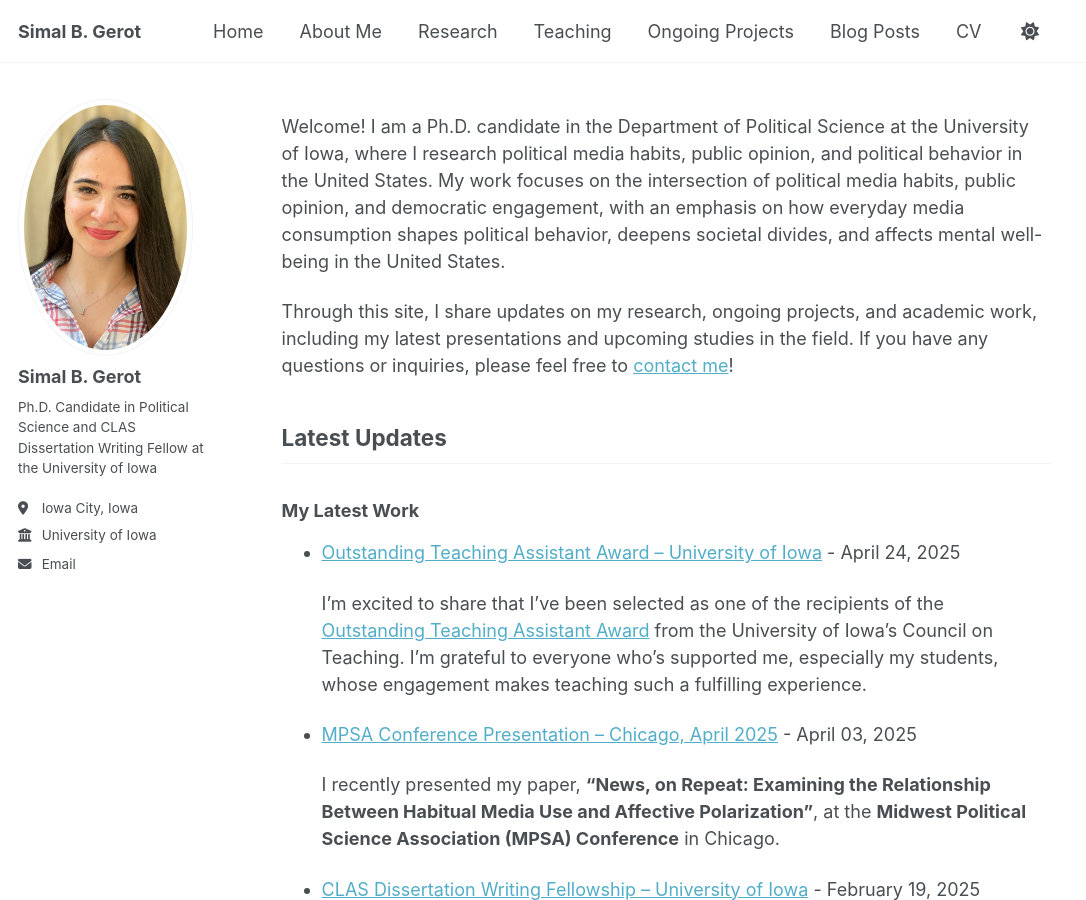
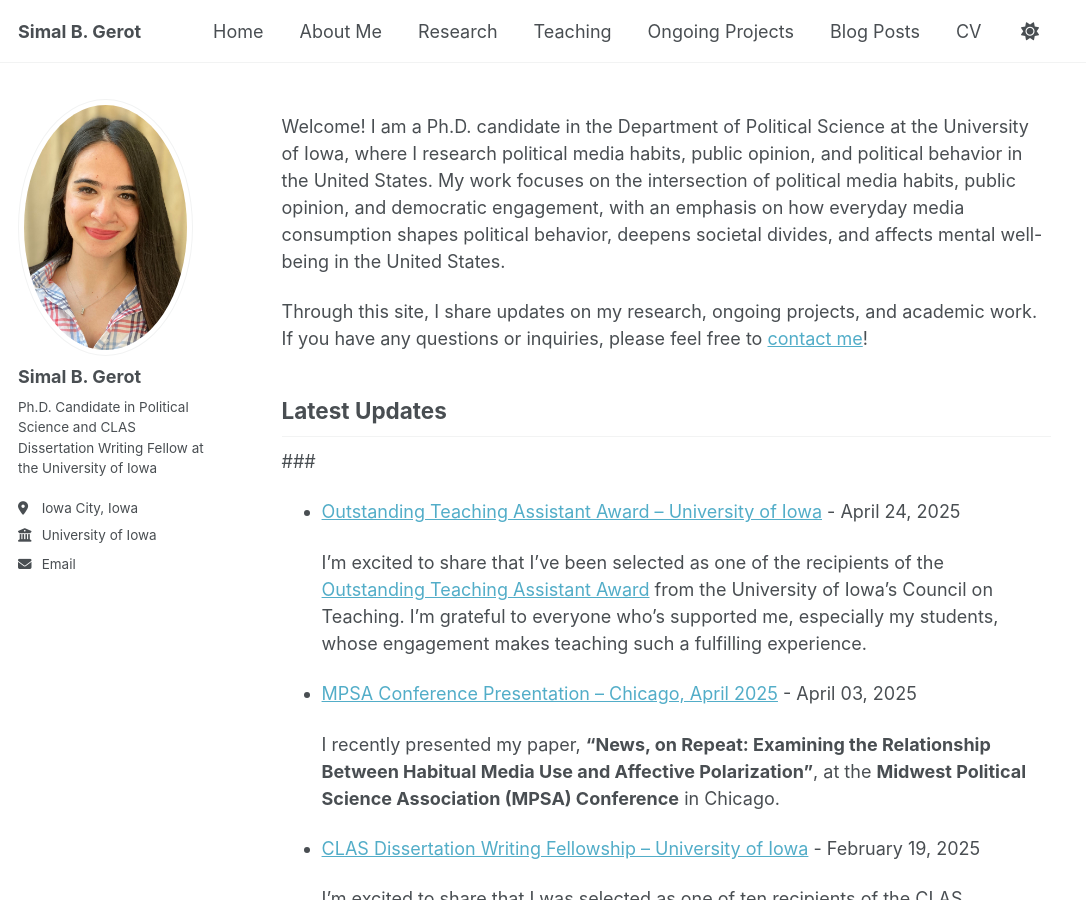
Before and after one commit to sbgerot/sbgerot.github.io, a Jekyll site: the page built from _pages/_pages/home.md, in a window 1280 px wide and 900 px high. Shown: the whole window, without its empty margins (0-1086 px from the left). Built offline with Jekyll 4.4.1, drawn with Linux system fonts in a browser that asks for light colours.

Commit message:
Update home.md

```diff
--- a/_pages/_pages/home.md
+++ b/_pages/_pages/home.md
@@ -6,11 +6,11 @@ author_profile: true
 
 Welcome! I am a Ph.D. candidate in the Department of Political Science at the University of Iowa, where I research political media habits, public opinion, and political behavior in the United States. My work focuses on the intersection of political media habits, public opinion, and democratic engagement, with an emphasis on how everyday media consumption shapes political behavior, deepens societal divides, and affects mental well-being in the United States.
 
-Through this site, I share updates on my research, ongoing projects, and academic work, including my latest presentations and upcoming studies in the field. If you have any questions or inquiries, please feel free to [contact me](mailto:simal-gerot@uiowa.edu)!
+Through this site, I share updates on my research, ongoing projects, and academic work. If you have any questions or inquiries, please feel free to [contact me](mailto:simal-gerot@uiowa.edu)!
 
 ## Latest Updates
 
-### My Latest Work
+###
 
 <ul>
   {% for post in site.posts limit:3 %}
```
